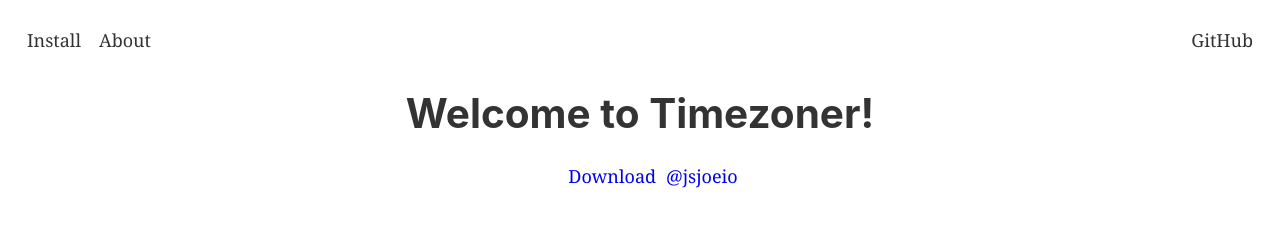
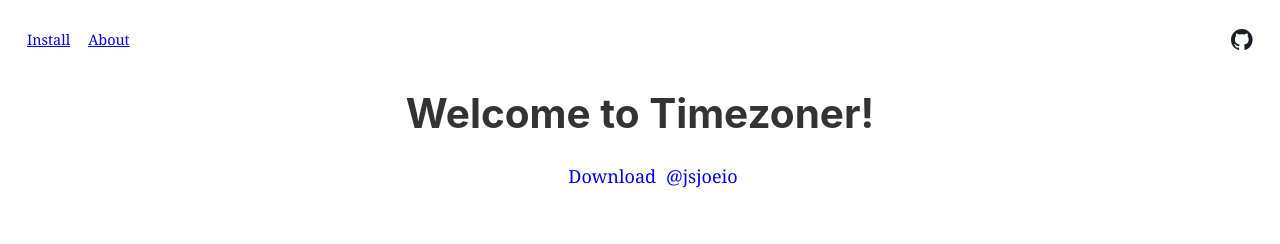
Before and after one commit to jsjoeio/timezoner, a Gatsby site: page / in a window 1280 px wide. Built offline with nearby package versions, Linux system fonts and the light colour scheme; Gatsby itself is replaced by a stand-in of ours; some packages are replaced by stand-ins of ours.

Commit message:
Add final styles to Navbar and links to each page

```diff
--- a/src/components/atoms/Navbar.js
+++ b/src/components/atoms/Navbar.js
@@ -1,19 +1,25 @@
 import React from 'react'
 import styled from 'react-emotion'
+import GitHubIcon from './GitHubIcon'
 
 const Nav = styled('nav')`
   margin: 1.5rem 1.5rem 0;
+
   ul {
     list-style: none;
     display: flex;
     flex-direction: row;
     margin-left: 0;
+    align-items: center;
 
     li {
+      font-size: 0.8rem;
       margin-right: 1rem;
     }
 
     #github-repo {
+      width: 1.2rem;
+      height: 1.2rem;
       margin-right: 0;
       margin-left: auto;
     }
@@ -25,9 +31,9 @@
 const Navbar = () => (
   <Nav id='nav-bar'>
     <ul>
-      <li className='nav-link'>Install</li>
-      <li className='nav-link'>About</li>
-      <li id='github-repo' className='nav-link'>GitHub</li>
+      <li className='nav-link'><a href='https://chrome.google.com/webstore/detail/timezoner/kfnfgcafkeoflpapeniggnnkcaijgbgk'>Install</a></li>
+      <li className='nav-link'><a href='#'>About</a></li>
+      <li id='github-repo' className='nav-link'><a href='https://github.com/jsjoeio/timezoner'><GitHubIcon/></a></li>
     </ul>
   </Nav>
 )
```
